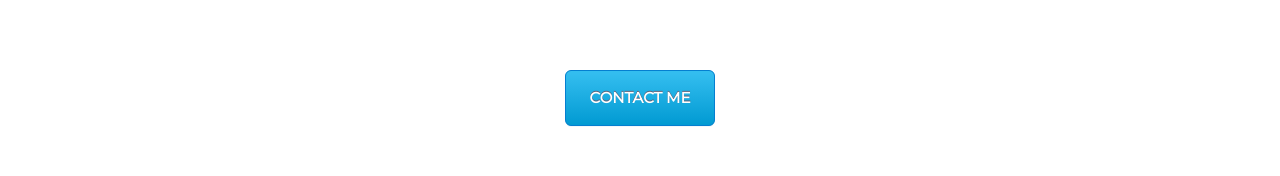
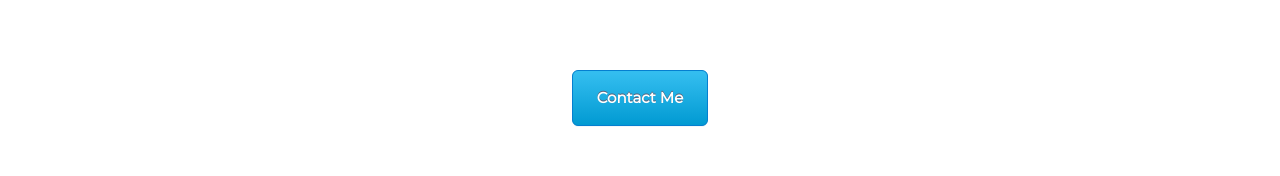
Before and after one commit to lukeraphael/CV, a plain HTML site: page index.html in a window 1280 px wide. Shown: the part 2515-2691 px from the top of the page. Drawn offline with Linux system fonts and the light colour scheme.

Commit message:
Update index.html

```diff
--- a/index.html
+++ b/index.html
@@ -52,7 +52,7 @@
         <h2>Get In Touch</h2>
         <h3>If you love coffee as much as I do.</h3>
         <p class="contact-message">If you love long blacks and cold brews as much as I do, send me a message and we can talk about how awesome they are! Bonus points if you enjoy climbing. Let the coding begin!</p>
-        <a class="myButton" href="mailto:luke.r.chow@gmail.com">CONTACT ME</a>
+        <a class="myButton" href="mailto:luke.r.chow@gmail.com">Contact Me</a>
       </div>
     </div>
 
```
